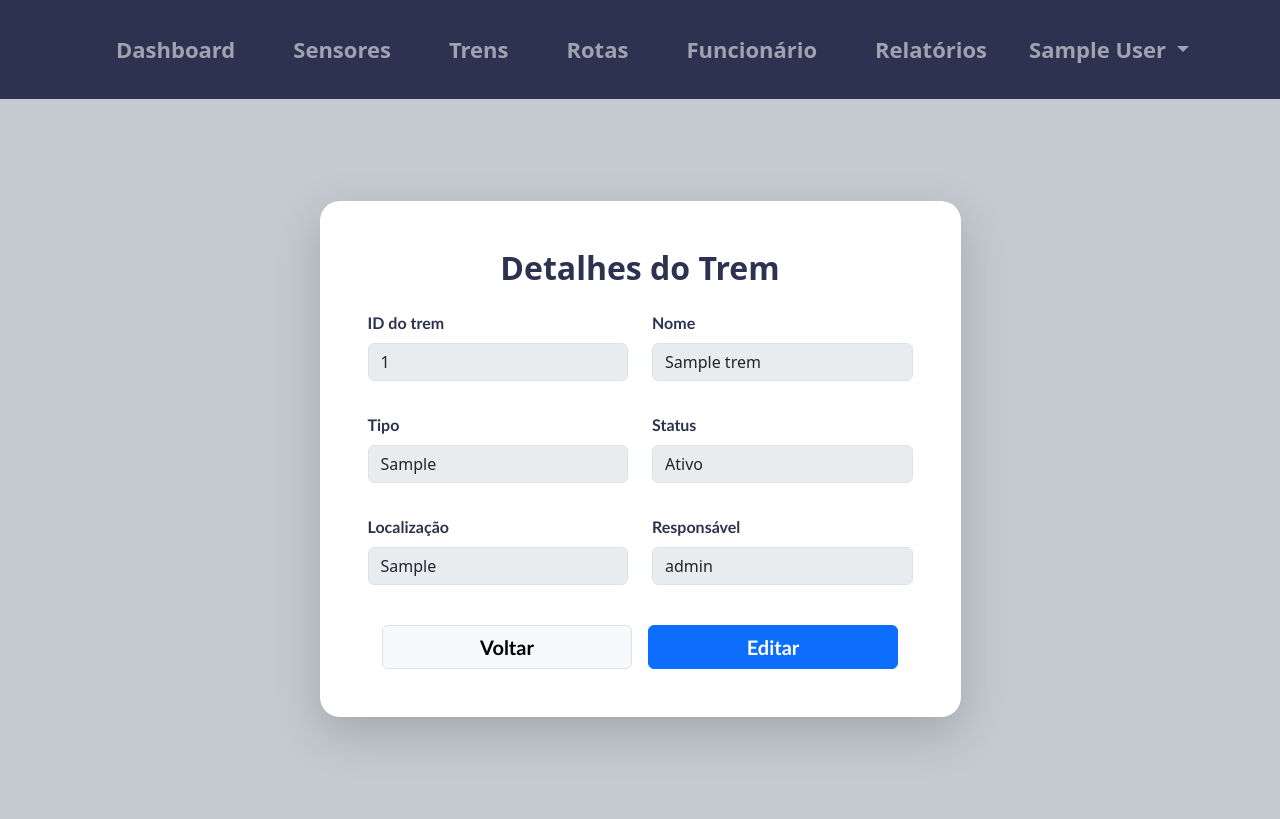
After one commit to NiniveSC/sa-ferrorama, a PHP site: page /public/trens/visualizar-trens.php?id_trem=1 in a window 1280 px wide. The commit adds this page. Run offline with PHP 8.4, Linux system fonts and the light colour scheme; the visitor is signed in with stand-in values (Sample User, id 1); data comes from the database, SQL or seed files in the repository; tables that the repository leaves empty hold one stand-in row (values such as "Sample post").

Commit message:
up - alterei para poder visualizar as informações dos trens

```diff
--- /dev/null
+++ b/public/trens/visualizar-trens.php
@@ -0,0 +1,136 @@
+<?php
+session_start();
+require_once __DIR__ . "/../../infra/verifica_sessao.php";
+require_once __DIR__ . "/../../infra/permissoes.php";
+
+require '../../infra/conexao.php';
+
+$id_trem = isset($_GET['id_trem']) ? (int) $_GET['id_trem'] : 0;
+
+if ($id_trem <= 0) {
+    header('Location: tela-lista-trens.php');
+    exit;
+}
+
+$sql = "SELECT T.*, P.nome_cadastro AS responsavel
+        FROM Trem T
+        LEFT JOIN Pessoa P ON P.id_administrador = T.id_responsavel
+        WHERE T.id_trem = ?";
+
+$stmt = $conexao->prepare($sql);
+$stmt->bind_param('i', $id_trem);
+$stmt->execute();
+$resultado = $stmt->get_result();
+$trem = $resultado->fetch_assoc();
+
+if (!$trem) {
+    header('Location: tela-lista-trens.php');
+    exit;
+}
+?>
+
+<!DOCTYPE html>
+<html lang="pt-br">
+
+<head>
+    <meta charset="UTF-8">
+    <meta name="viewport" content="width=device-width, initial-scale=1.0">
+    <title>Visualizar Trem</title>
+    <link href="https://cdn.jsdelivr.net/npm/bootstrap@5.3.8/dist/css/bootstrap.min.css" rel="stylesheet"
+        integrity="sha384-sRIl4kxILFvY47J16cr9ZwB07vP4J8+LH7qKQnuqkuIAvNWLzeN8tE5YBujZqJLB" crossorigin="anonymous">
+    <link rel="stylesheet" href="../../assets/style/style.css">
+</head>
+
+<body class="pagina_cadastro_user">
+    <nav class="navbar navbar-expand-lg navbar-dark">
+        <div class="container-fluid">
+            <button class="navbar-toggler" type="button" data-bs-toggle="collapse" data-bs-target="#navbarNav"
+                aria-controls="navbarNav" aria-expanded="false" aria-label="Toggle navigation">
+                <span class="navbar-toggler-icon"></span>
+            </button>
+            <div class="collapse navbar-collapse justify-content-between" id="navbar-Nav">
+                <ul class="navbar-nav me-auto">
+                    <li class="nav-item mx-3"><a class="nav-link" href="../dashboard/tela-geral-home.php">Dashboard</a></li>
+                    <li class="nav-item mx-3"><a class="nav-link" href="../sensores/tela-lista-sensores.php">Sensores</a></li>
+                    <li class="nav-item mx-3"><a class="nav-link" href="tela-lista-trens.php">Trens</a></li>
+                    <li class="nav-item mx-3"><a class="nav-link" href="../rotas/tela-lista-rotas.php">Rotas</a></li>
+                    <li class="nav-item mx-3"><a class="nav-link" href="../funcionarios/funcionarios-cadastrados.php">Funcionário</a></li>
+                    <li class="nav-item mx-3"><a class="nav-link" href="../relatorios/tela-relatorios.php">Relatórios</a></li>
+                    <li class="nav-item dropdown">
+                        <a class="nav-link dropdown-toggle" href="#" role="button" data-bs-toggle="dropdown" aria-expanded="false">
+                            <?= htmlspecialchars($_SESSION['nome'] ?? 'Usuário') ?>
+                        </a>
+                        <ul class="dropdown-menu">
+                            <li><a class="dropdown-item" href="../login/logout.php">Sair</a></li>
+                        </ul>
+                    </li>
+                </ul>
+            </div>
+        </div>
+    </nav>
+
+    <div class="d-flex align-items-center justify-content-center pg-cadastro-funcionario">
+        <div class="container">
+            <div class="row justify-content-center">
+                <div class="col-12 col-md-8 col-lg-7">
+                    <div class="card shadow-lg border-0 card-cadastro-funcionario">
+                        <div class="card-body p-5">
+                            <h2 class="card-title fw-bold mb-4 text-center" style="color: #2d3250;">Detalhes do Trem</h2>
+
+                            <div class="row mb-3">
+                                <div class="col-md-6 mb-3">
+                                    <label class="form-label fw-bold">ID do trem</label>
+                                    <input type="text" class="form-control" value="<?= htmlspecialchars($trem['id_trem']) ?>" disabled>
+                                </div>
+                                <div class="col-md-6 mb-3">
+                                    <label class="form-label fw-bold">Nome</label>
+                                    <input type="text" class="form-control" value="<?= htmlspecialchars($trem['nome_trem']) ?>" disabled>
+                                </div>
+                            </div>
+
+                            <div class="row mb-3">
+                                <div class="col-md-6 mb-3">
+                                    <label class="form-label fw-bold">Tipo</label>
+                                    <input type="text" class="form-control" value="<?= htmlspecialchars($trem['tipo_trem']) ?>" disabled>
+                                </div>
+                                <div class="col-md-6 mb-3">
+                                    <label class="form-label fw-bold">Status</label>
+                                    <input type="text" class="form-control" value="<?= htmlspecialchars($trem['status_trem']) ?>" disabled>
+                                </div>
+                            </div>
+
+                            <div class="row mb-3">
+                                <div class="col-md-6 mb-3">
+                                    <label class="form-label fw-bold">Localização</label>
+                                    <input type="text" class="form-control" value="<?= htmlspecialchars($trem['localizacao_trem']) ?>" disabled>
+                                </div>
+                                <div class="col-md-6 mb-3">
+                                    <label class="form-label fw-bold">Responsável</label>
+                                    <input type="text" class="form-control" value="<?= htmlspecialchars($trem['responsavel'] ?? 'Não informado') ?>" disabled>
+                                </div>
+                            </div>
+
+                            <div class="d-flex justify-content-center gap-3 mt-4">
+                                <a href="tela-lista-trens.php" class="btn btn-light border btn-func-custom text-decoration-none d-flex align-items-center justify-content-center">
+                                    Voltar
+                                </a>
+
+                                <?php if (ehAdministrador()): ?>
+                                    <a href="editar-trens.php?id_trem=<?= (int) $trem['id_trem'] ?>" class="btn btn-primary btn-func-custom">
+                                        Editar
+                                    </a>
+                                <?php endif; ?>
+                            </div>
+                        </div>
+                    </div>
+                </div>
+            </div>
+        </div>
+    </div>
+
+    <script src="https://cdn.jsdelivr.net/npm/bootstrap@5.3.8/dist/js/bootstrap.bundle.min.js"
+        integrity="sha384-FKyoEForCGlyvwx9Hj09JcYn3nv7wiPVlz7YYwJrWVcXK/BmnVDxM+D2scQbITxI"
+        crossorigin="anonymous"></script>
+</body>
+
+</html>
```
Also changed, not shown: public/sensores/tela-lista-sensores.php (+14 -13 lines), public/trens/tela-lista-trens.php (+21 -14 lines).
